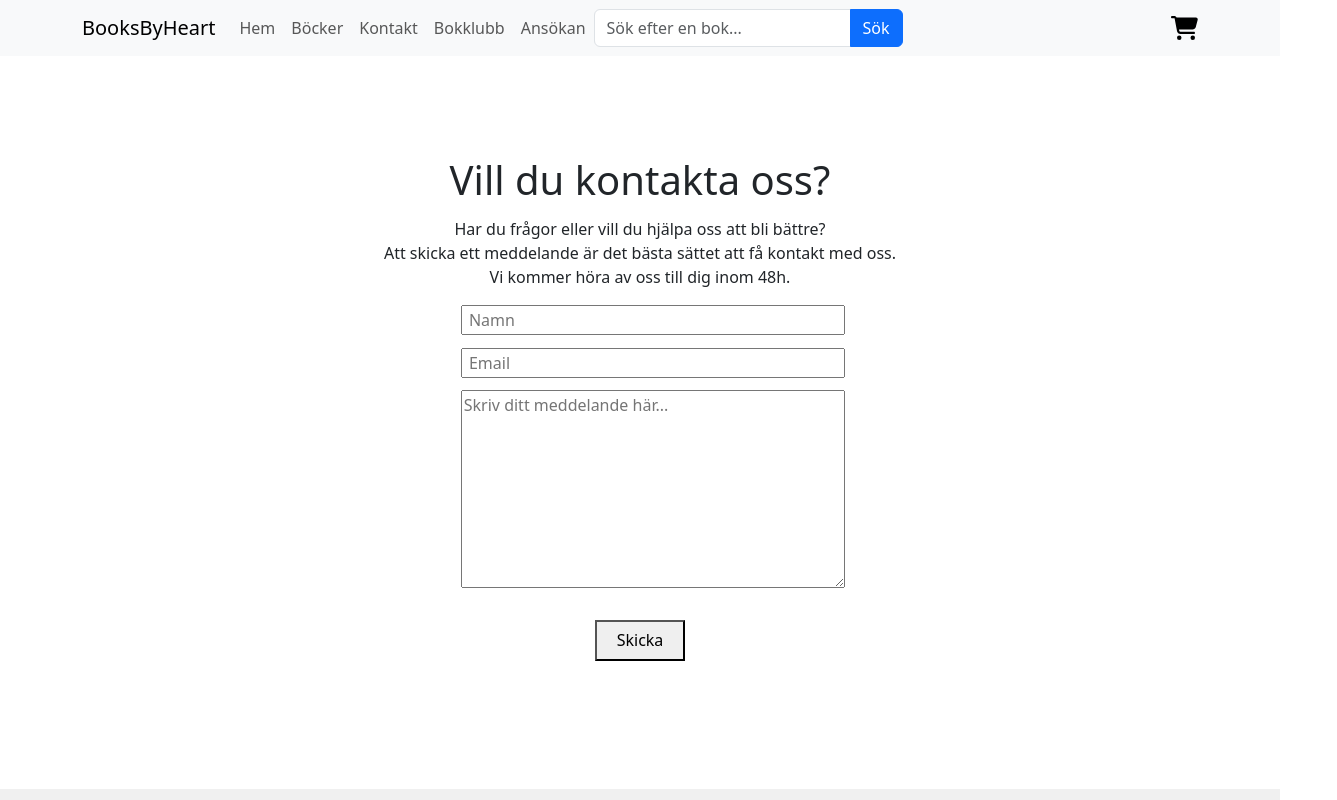
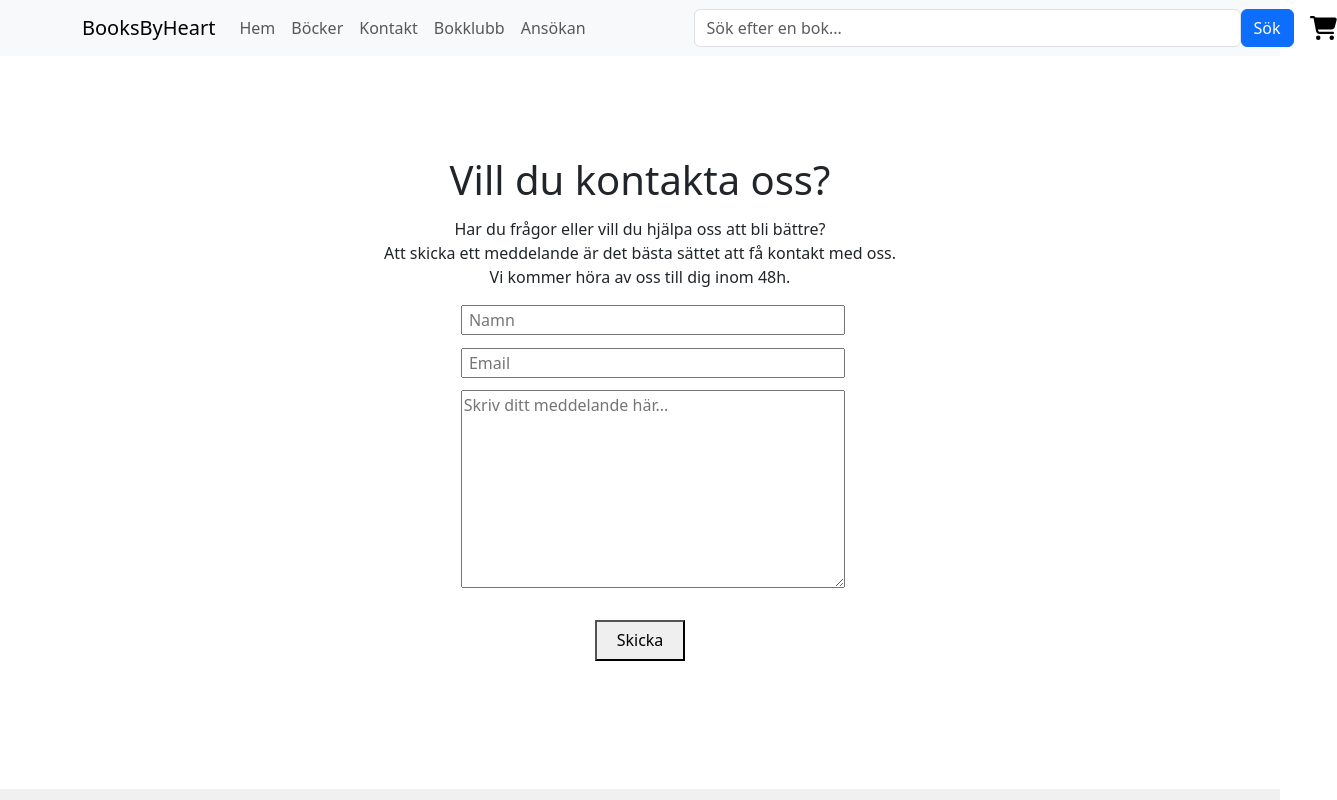
Before and after one commit to natta1995/Webbshop-BooksByHeart, a React (Create React App) app: page /Webbshop-BooksByHeart/contact in a window 1280 px wide. Shown: the top 800 px of the page, 1337 px wide, since content can reach past the window. Built offline with nearby package versions, Linux system fonts and the light colour scheme.

Commit message:
navbar mobil css update

```diff
--- a/src/navbar.jsx
+++ b/src/navbar.jsx
@@ -71,6 +71,19 @@ const FormWrapper = styled.div`
     }
 `;
 
+const StyledInputGroup = styled.div`
+  display: flex;
+  flex-direction: row;
+  padding-left: 100px;
+  width: 700px;
+
+  @media (max-width: 767px) {
+    padding-left: 0;
+    padding-right: 0;
+    width: 100%;
+  }
+`;
+
 
     const handleSearch = (e) => {
       e.preventDefault();
@@ -130,7 +143,7 @@ const FormWrapper = styled.div`
               </Nav>
             <FormWrapper>
               <Form className="d-flex" onSubmit={handleSearch} ref={searchRef}>
-                <InputGroup>
+                <StyledInputGroup>
                   <FormControl
                     placeholder="Sök efter en bok..."
                     value={searchTerm}
@@ -140,7 +153,7 @@ const FormWrapper = styled.div`
                   <Button variant="primary" type="submit">
                     Sök
                   </Button>
-                </InputGroup>
+                </StyledInputGroup>
                 {filteredBooks.length > 0 && (
                   <DropdownMenu show >
                     {filteredBooks.map((book) => (
```
